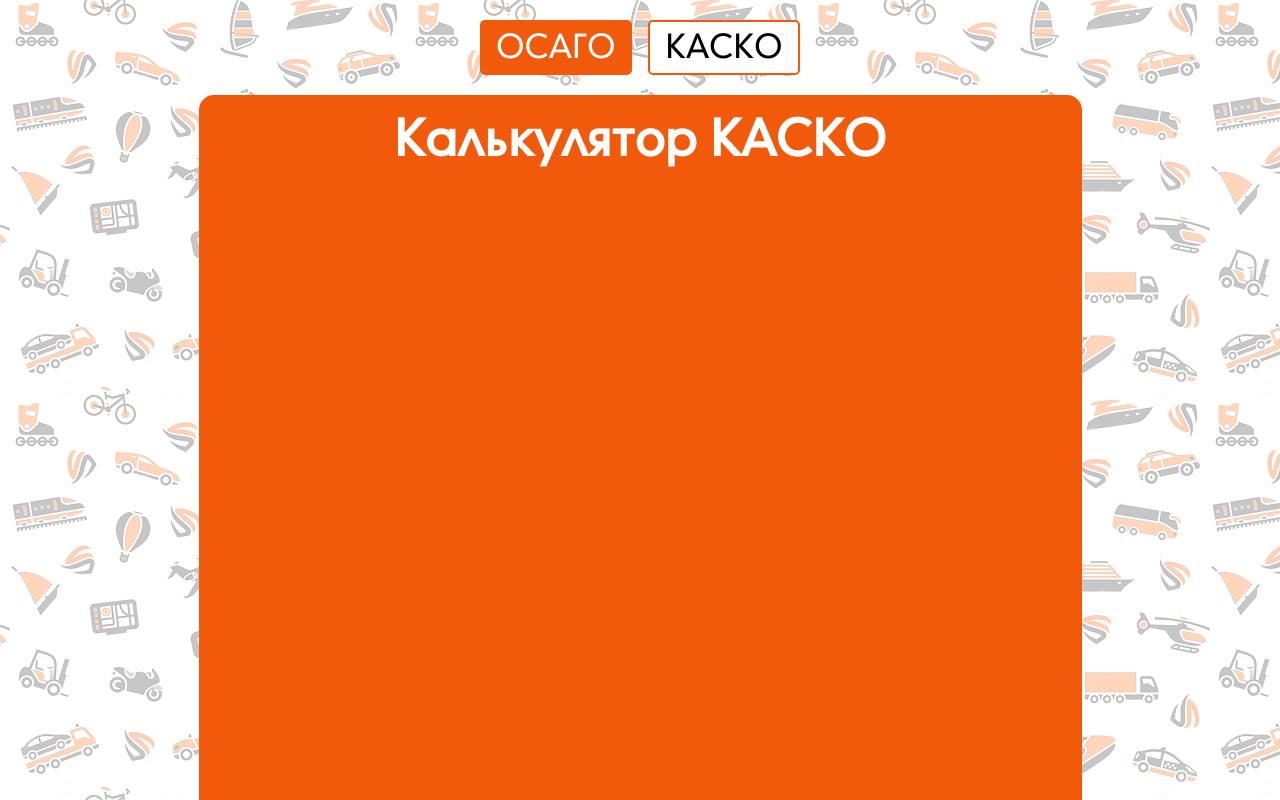
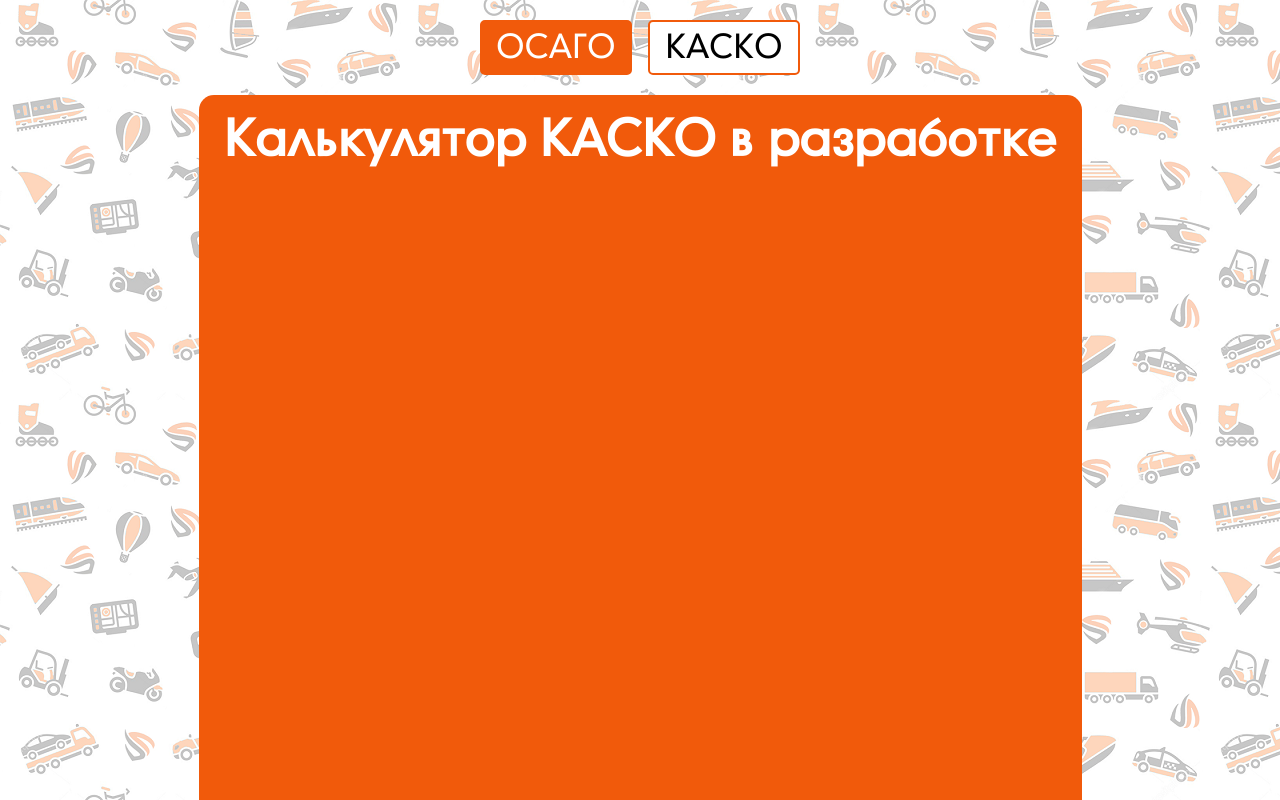
Before and after one commit to NikitaLazarenkov/osago-online, a plain HTML site: page index.html in a window 1280 px wide. Both pictures are taken after a click on the element "КАСКО". Drawn offline with Linux system fonts and the light colour scheme; files whose address does not match are found by name.

Commit message:
Исправлен заголовок во вкладке КАСКО
Исправлен заголовок во вкладке КАСКО

```diff
--- a/index.html
+++ b/index.html
@@ -29,7 +29,7 @@
                 <div class="nav_vision_line"></div>
             </form>
             <form id="kasko_calc" class="kasko_calc">
-                <h1>Калькулятор КАСКО</h1>
+                <h1>Калькулятор КАСКО в разработке</h1>
             </form>
         </div>
     </div>
```
